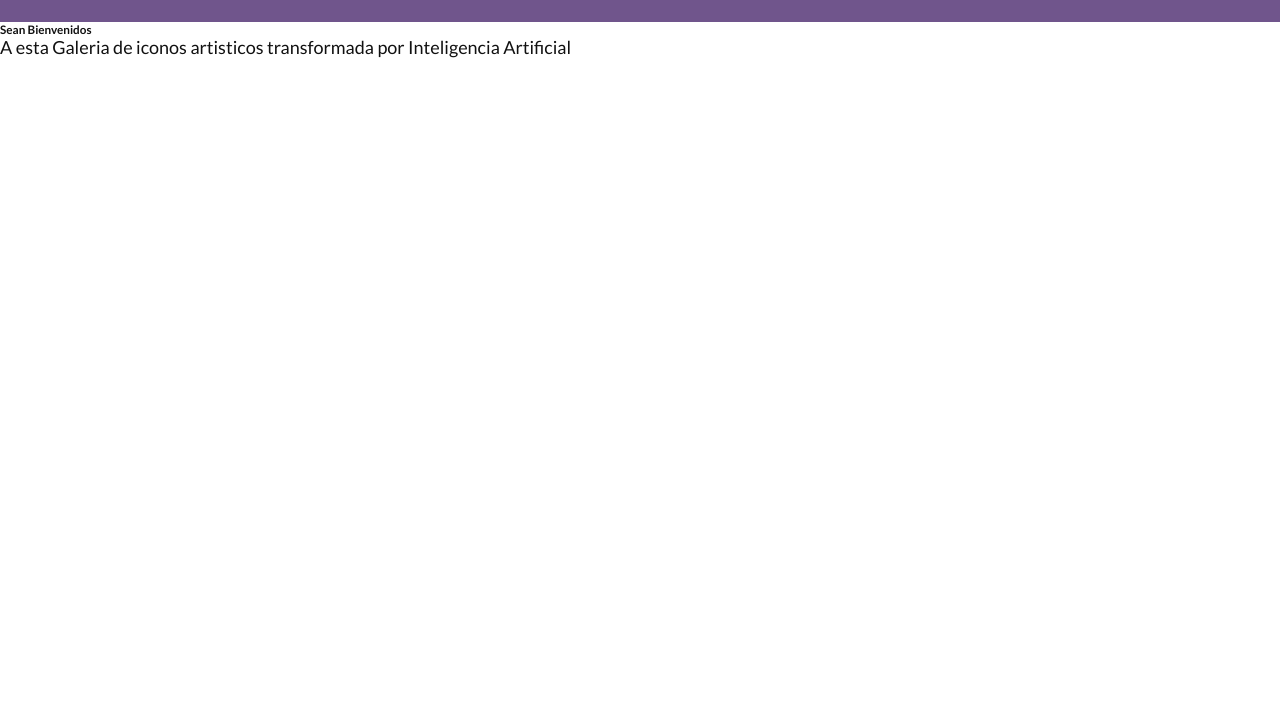
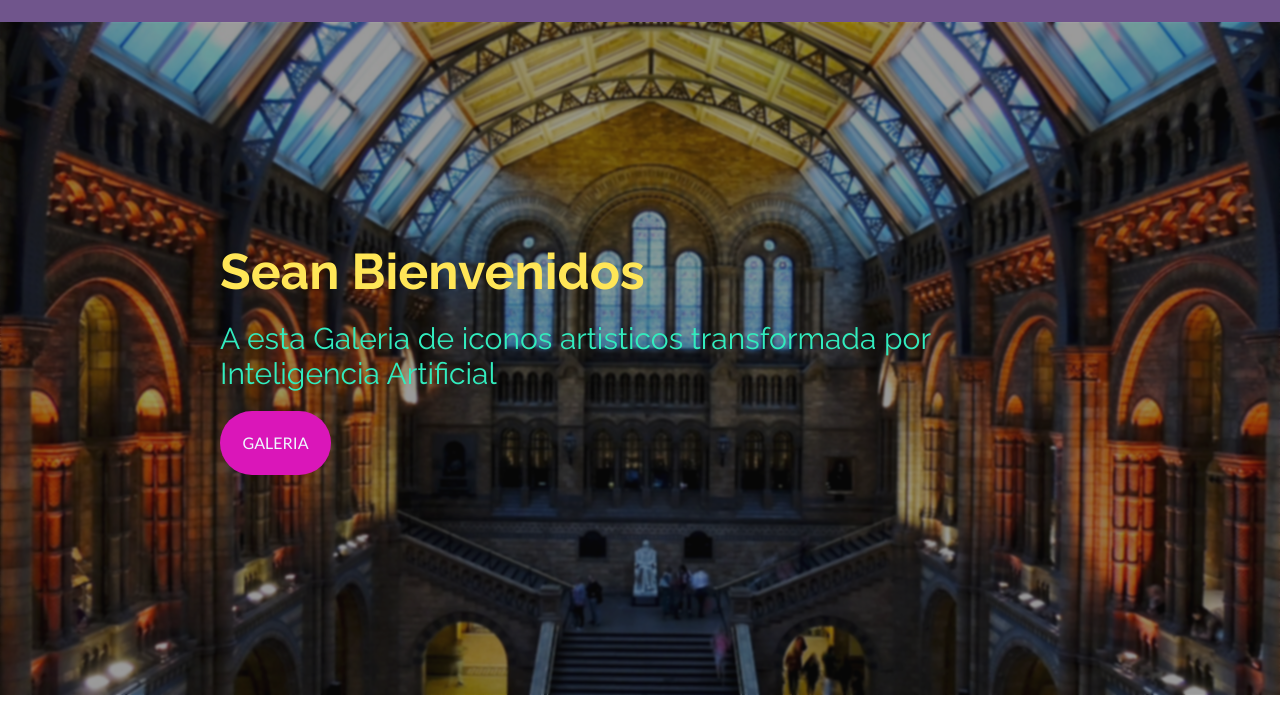
Before and after one commit to AlessoLeon/Artistas-Renderizados, a plain HTML site: page index.html in a window 1280 px wide. Shown: the part 92-800 px from the top of the page. Drawn offline with Linux system fonts and the light colour scheme.

Commit message:
(3) Creación del Banner

```diff
--- a/css/styles.css
+++ b/css/styles.css
@@ -108,3 +108,63 @@ nav picture a {
 .submenu__link:hover {
     background-color: rgb(218, 22, 185);
 }
+
+/* ======================== HEADER ======================== */
+
+/* ======================== BANNER ======================== */
+
+.banner {
+    background-image: url(../img/2.Museo/Museo.jpg);
+    padding: 22em;
+    background-size: cover;
+    background-attachment: fixed;
+    position: relative;
+}
+
+.banner::before{
+    content: '';
+    width: 100%;
+    height: 100%;
+    background-color: #1111115b;
+    position: absolute;
+    top: 0;
+    left: 0;
+    backdrop-filter: blur(0.9px) brightness(0.9);
+}
+
+.banner__content {
+    display: flex;
+    flex-direction: column;
+    gap: 2em;
+    align-items: start;
+    z-index: 2;
+    position: relative;
+}
+
+.banner__title {
+    font-family: 'Raleway', sans-serif;
+    font-size: 5em;
+    color: rgb(255, 230, 87)
+}
+
+.banner__text {
+    font-family: 'Raleway', sans-serif;
+    font-size: 3em;
+    color: rgb(50, 236, 190)
+}
+
+.banner__link {
+    display: inline-block;
+    font-size: medium;
+    color: aliceblue;
+    background-color: rgb(218, 22, 185);
+    padding: 1.4em;
+    border-radius: 3em;
+    font-weight: 500;
+}
+
+.banner__link:hover {
+    background-color: rgb(50, 236, 190);
+    color: #111111;
+    transition: background .4s ease-in-out;
+}
--- a/index.html
+++ b/index.html
@@ -8,7 +8,7 @@
     <link rel="stylesheet" href="./css/styles.css">
 </head>
 <body>
-    <header>
+    <header> <!-- ==================== INICIO DEL HEADER ==================== -->
         <nav class="navbar container">
             <picture class="navbar__logo">
                 <a href="index.html"><img src="./img/1.Icono/Isologo.png" alt="Isologo">3D.ART</a>
@@ -45,19 +45,17 @@
                 </li>
             </ul>
         </nav>
-    </header>
+    </header> <!-- ==================== FIN DEL HEADER ==================== -->
 
-    <div>
-        <section>
-            <article>
-                <h3>Sean Bienvenidos</h3>
-                <p>A esta Galeria de iconos artisticos transformada por Inteligencia Artificial</p>
-            </article>
-            <article>
-                <img src="" alt="">
+    <div> <!-- ==================== INICIO DEL BANNER ==================== -->
+        <section class="banner">
+            <article class="banner__content container">
+                <h3 class="banner__title">Sean Bienvenidos</h3>
+                <p class="banner__text">A esta Galeria de iconos artisticos transformada por Inteligencia Artificial</p>
+                <a class="banner__link" href="">GALERIA</a>
             </article>
         </section>
-    </div>
+    </div> <!-- ==================== FIN DEL BANNER ==================== -->
 
     <main class="container">
 
```
Also changed, not shown: img/2.Museo/Museo.jpg (added).
